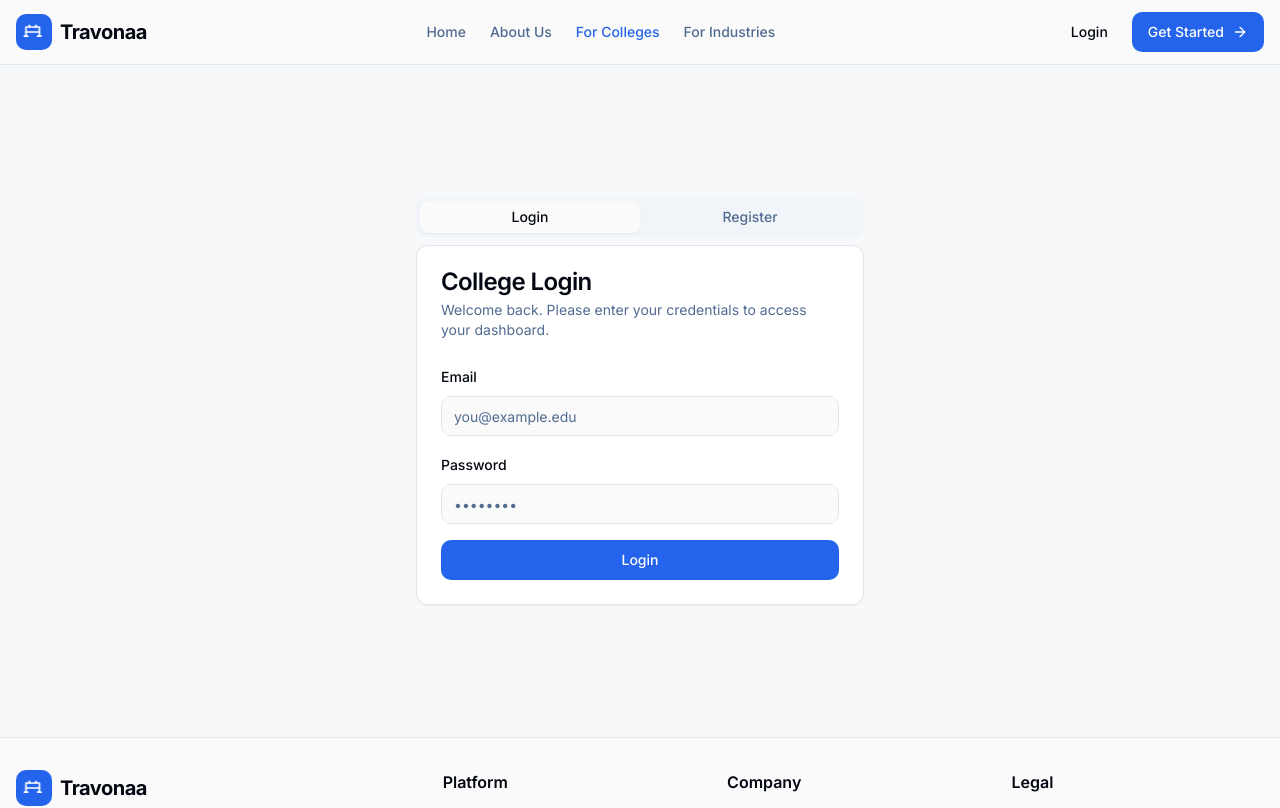
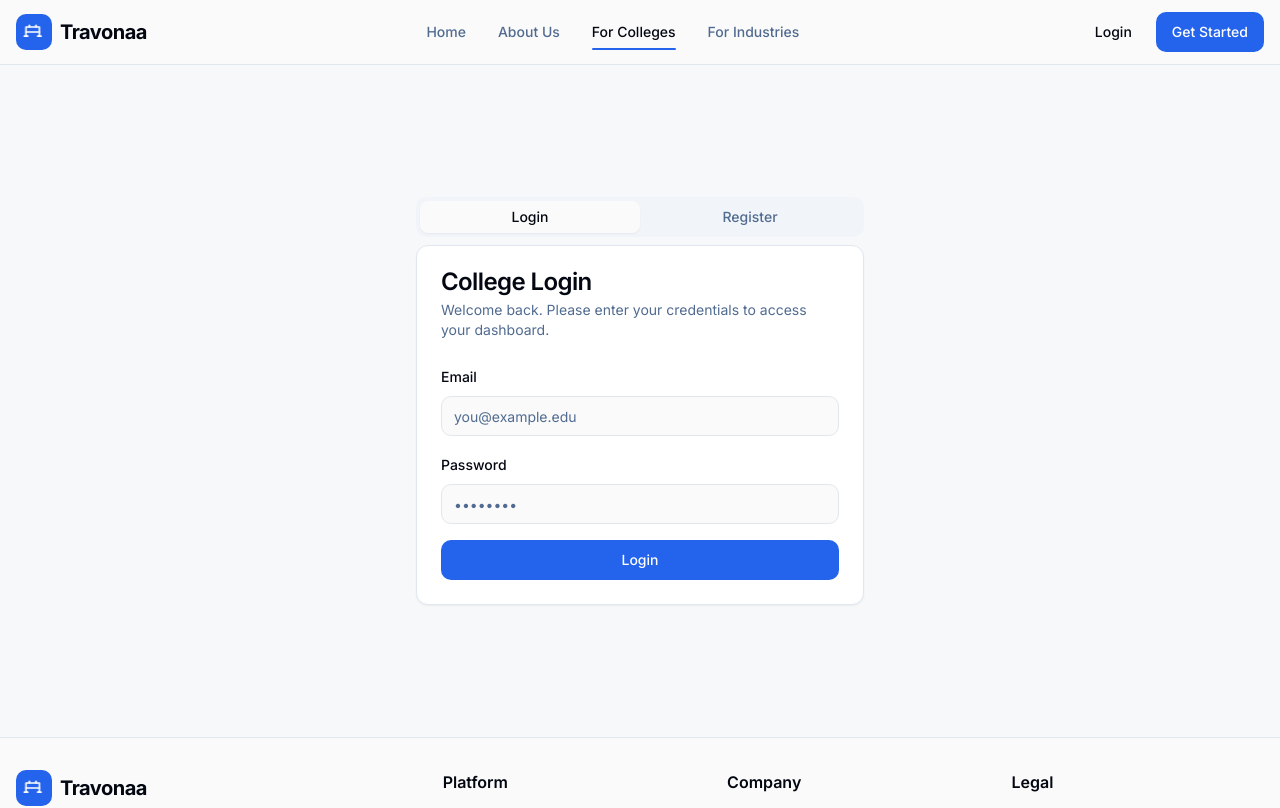
Before and after one commit to Sujan-coder-sudo/Travonaa_Demo, a Next.js app: page /colleges in a window 1280 px wide. Shown: the top 808 px of the page. Built offline with nearby package versions, Linux system fonts and the light colour scheme.

Commit message:
design the navbar properly please

```diff
--- a/src/components/public-header.tsx
+++ b/src/components/public-header.tsx
@@ -1,3 +1,4 @@
+
 'use client';
 
 import type { FC } from 'react';
@@ -28,12 +29,15 @@ const NavLink: FC<{ href: string; label: string; className?: string }> = ({
     <Link
       href={href}
       className={cn(
-        'text-sm font-medium transition-colors hover:text-primary',
-        isActive ? 'text-primary' : 'text-muted-foreground',
+        'relative text-sm font-medium text-muted-foreground transition-colors hover:text-foreground',
+        isActive && 'text-foreground',
         className
       )}
     >
       {label}
+      {isActive && (
+        <span className="absolute -bottom-2 left-0 h-0.5 w-full rounded-full bg-primary transition-all"></span>
+      )}
     </Link>
   );
 };
@@ -43,7 +47,7 @@ export const PublicHeader: FC = () => {
     <header className="sticky top-0 z-50 w-full border-b bg-background/95 backdrop-blur supports-[backdrop-filter]:bg-background/60">
       <div className="container mx-auto flex h-16 items-center justify-between px-4">
         <Logo />
-        <nav className="hidden items-center gap-6 md:flex">
+        <nav className="hidden items-center gap-8 md:flex">
           {navLinks.map((link) => (
             <NavLink key={link.href} {...link} />
           ))}
@@ -53,7 +57,7 @@ export const PublicHeader: FC = () => {
             <Link href="/colleges">Login</Link>
           </Button>
           <Button asChild>
-            <Link href="/colleges">Get Started <ArrowRight className="h-4 w-4" /></Link>
+            <Link href="/colleges">Get Started</Link>
           </Button>
         </div>
         <Sheet>
@@ -66,7 +70,7 @@ export const PublicHeader: FC = () => {
           <SheetContent side="right">
             <div className="flex flex-col gap-6 p-6">
               <Logo />
-              <nav className="flex flex-col gap-4">
+              <nav className="flex flex-col gap-6">
                 {navLinks.map((link) => (
                   <NavLink
                     key={link.href}
@@ -76,10 +80,10 @@ export const PublicHeader: FC = () => {
                 ))}
               </nav>
               <div className="mt-4 flex flex-col gap-2">
-                <Button variant="outline" asChild>
+                 <Button variant="secondary" asChild className="w-full">
                   <Link href="/colleges">Login</Link>
                 </Button>
-                <Button asChild>
+                <Button asChild className="w-full">
                   <Link href="/colleges">Get Started</Link>
                 </Button>
               </div>
```
